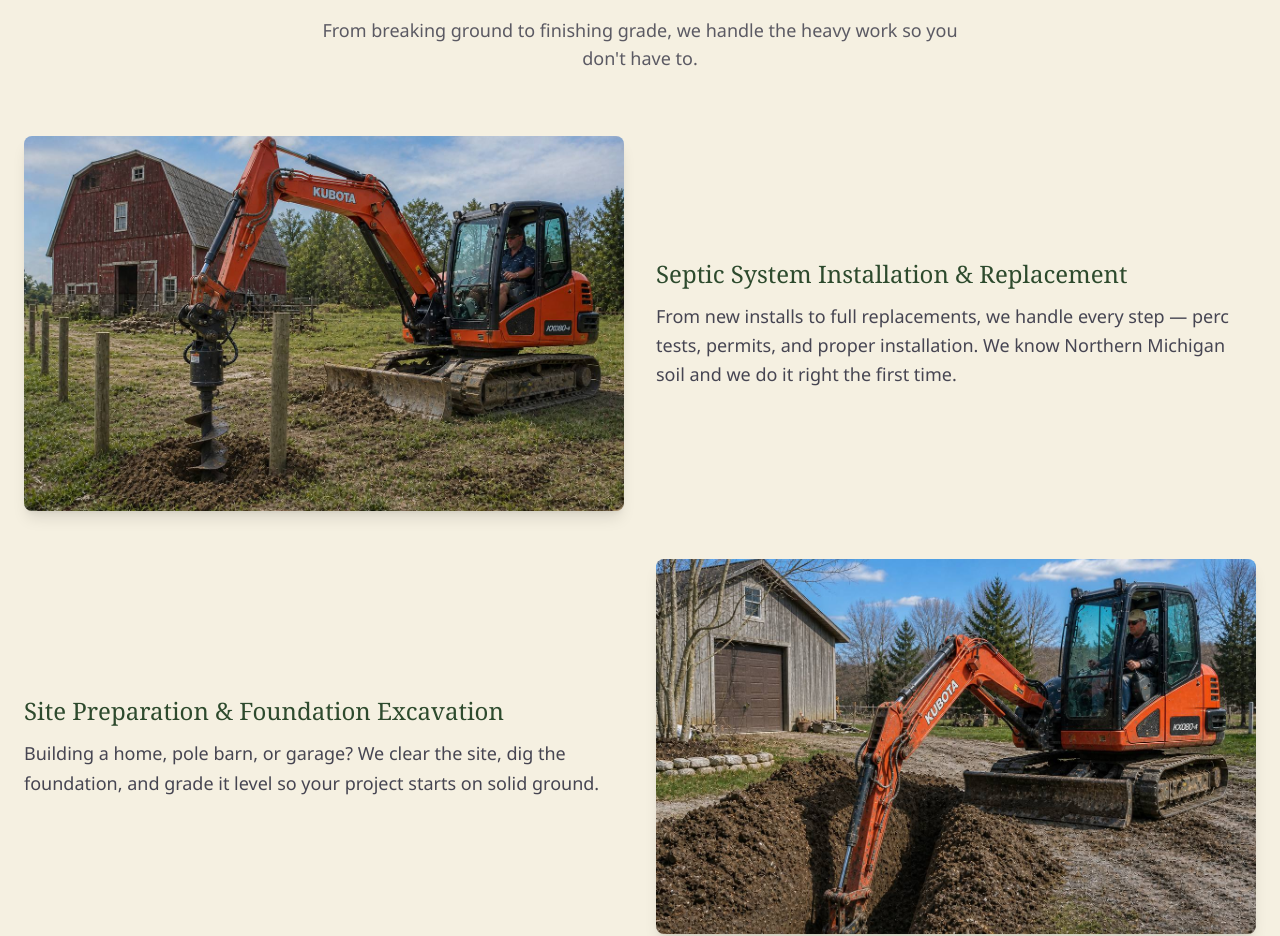
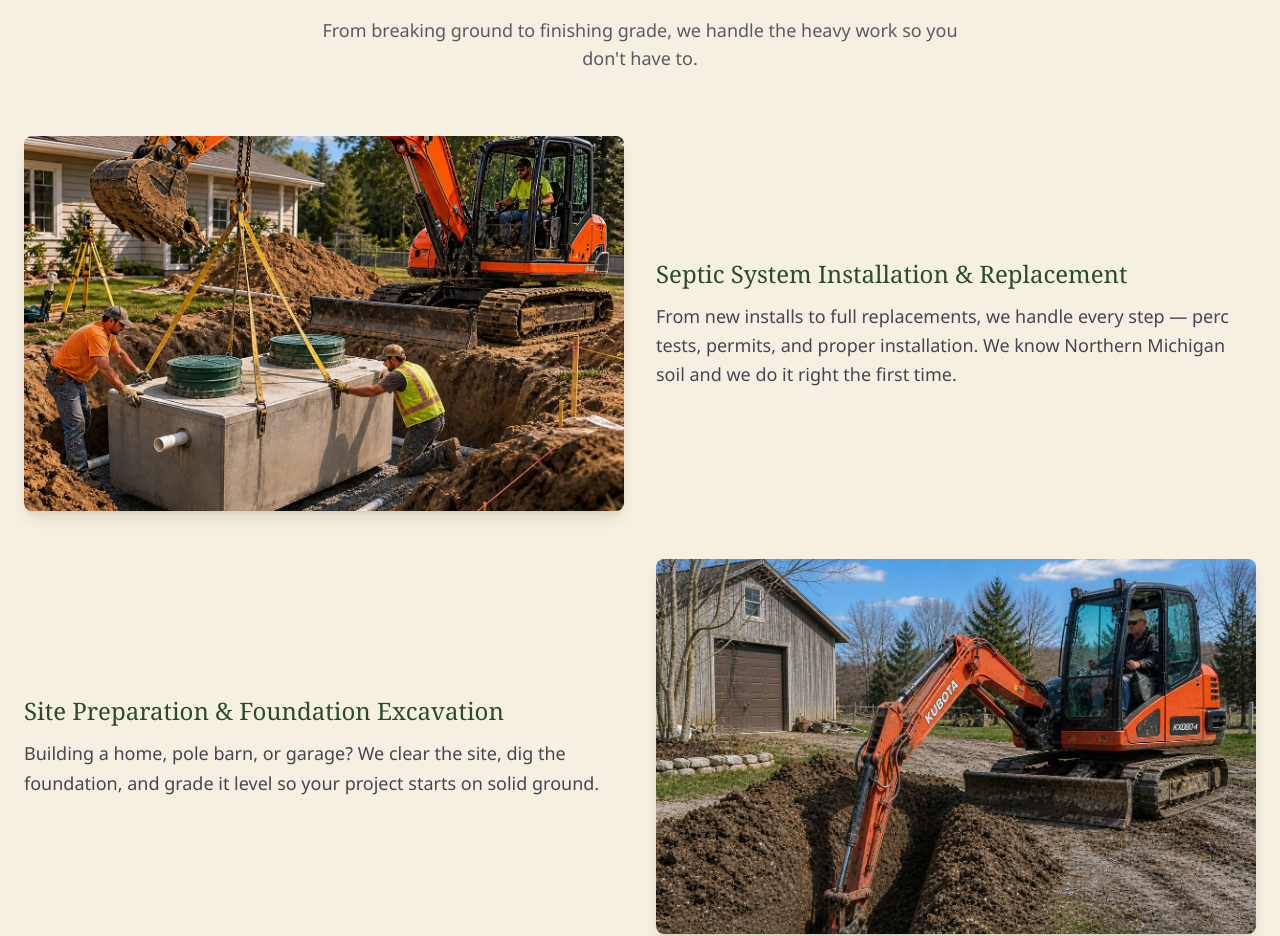
Before and after one commit to Sherryfarmshop/great-lakes-excavating, a Next.js app: page / in a window 1280 px wide. Shown: the part 920-1856 px from the top of the page. Built offline with nearby package versions, Linux system fonts and the light colour scheme.

Commit message:
Add septic installation image

```diff
--- a/src/components/Services.tsx
+++ b/src/components/Services.tsx
@@ -4,7 +4,7 @@ const primaryServices = [
   {
     title: 'Septic System Installation & Replacement',
     desc: 'From new installs to full replacements, we handle every step — perc tests, permits, and proper installation. We know Northern Michigan soil and we do it right the first time.',
-    img: '/images/gallery-3.jpg',
+    img: '/images/septic.jpg',
   },
   {
     title: 'Site Preparation & Foundation Excavation',
```
Also changed, not shown: public/images/septic.jpg (added).
